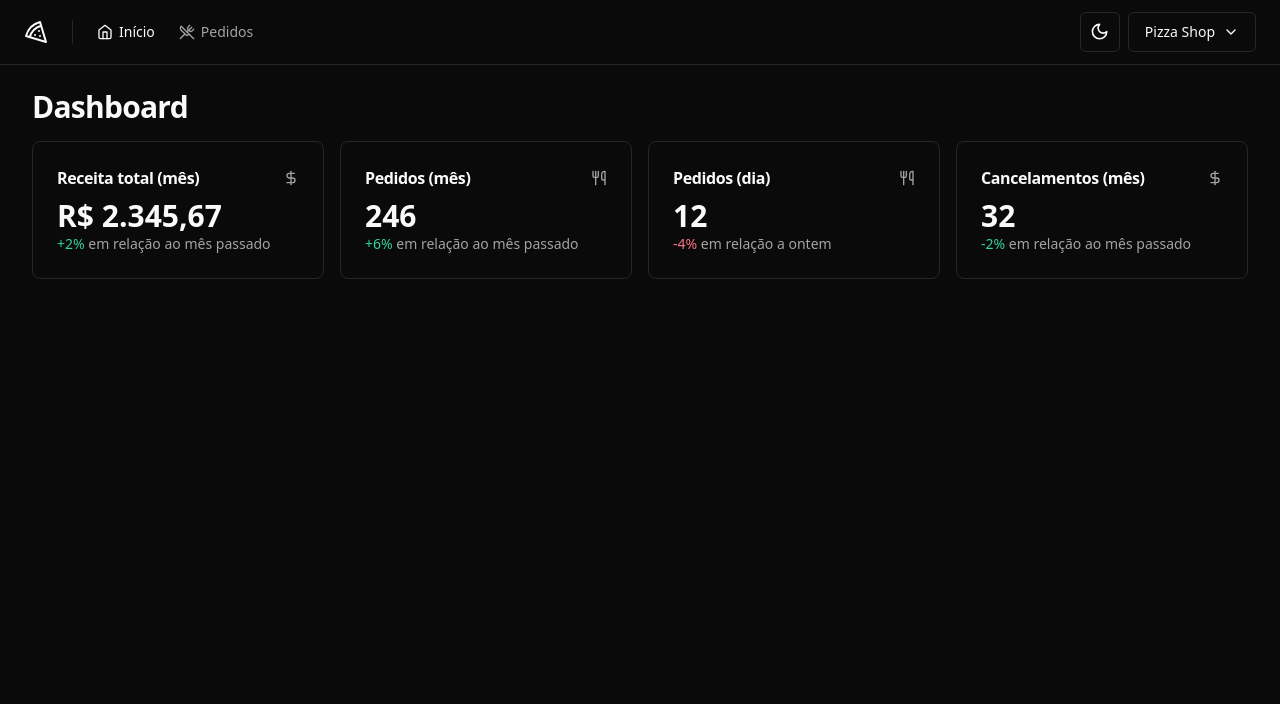
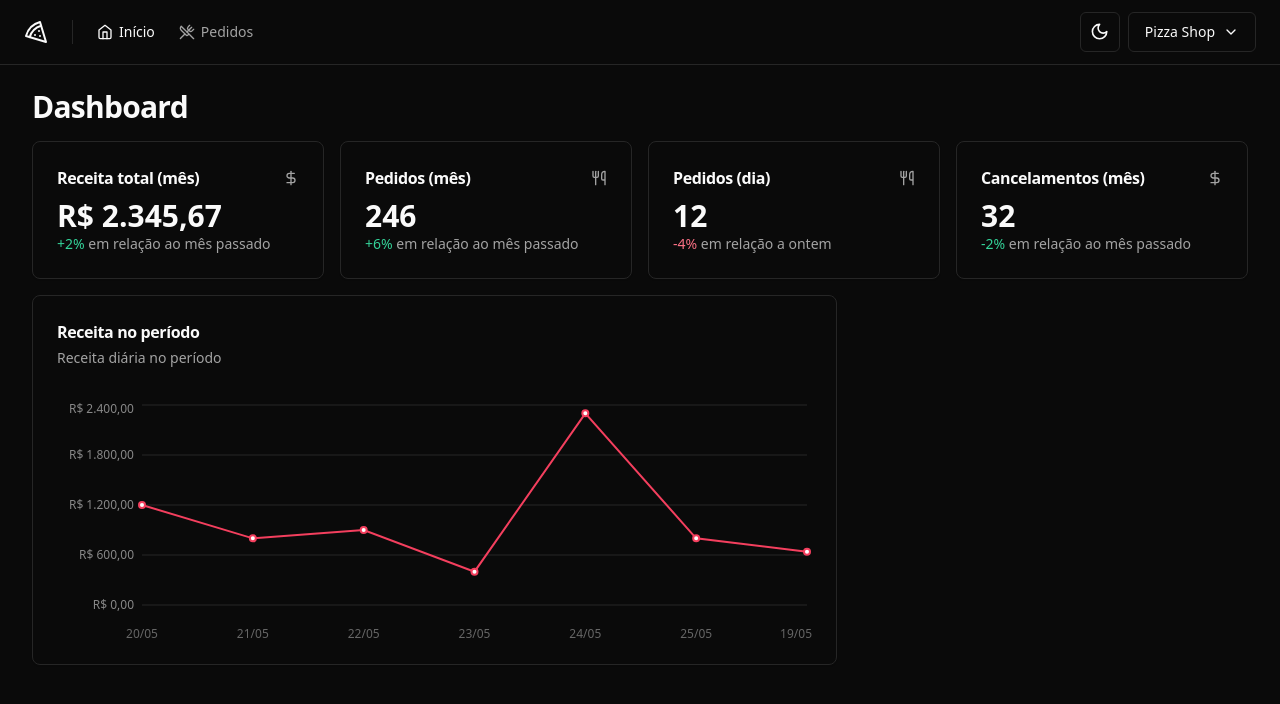
Before and after one commit to samuel-cabral/pizzashop-web, a React app: page / in a window 1280 px wide. Shown: the top 704 px of the page. Built offline with nearby package versions, Linux system fonts and the light colour scheme; the HTML template or start-up script is replaced by a standard one.

Commit message:
feat: revenue graph in a period

```diff
--- a/package.json
+++ b/package.json
@@ -27,6 +27,7 @@
     "react-helmet-async": "^2.0.4",
     "react-hook-form": "^7.51.0",
     "react-router-dom": "^6.22.2",
+    "recharts": "2.12.7",
     "sonner": "^1.4.3",
     "sort-by": "^1.2.0",
     "tailwind-merge": "^2.2.1",
--- a/src/pages/app/dashboard/dashboard.tsx
+++ b/src/pages/app/dashboard/dashboard.tsx
@@ -4,6 +4,7 @@ import { DayOrdersAmountCard } from './day-orders-amount-card'
 import { MonthCanceledOrdersAmountCard } from './month-canceled-orders-amount-card'
 import { MonthOrdersAmountCard } from './month-orders-amount-card'
 import { MonthRevenueCard } from './month-revenue-card'
+import { RevenueChart } from './revenue-chart'
 
 export function Dashboard() {
   return (
@@ -18,6 +19,10 @@ export function Dashboard() {
           <DayOrdersAmountCard />
           <MonthCanceledOrdersAmountCard />
         </div>
+
+        <div className="grid grid-cols-9 gap-4">
+          <RevenueChart />
+        </div>
       </div>
     </>
   )
--- /dev/null
+++ b/src/pages/app/dashboard/revenue-chart.tsx
@@ -0,0 +1,79 @@
+import {
+  CartesianGrid,
+  Line,
+  LineChart,
+  ResponsiveContainer,
+  Tooltip,
+  XAxis,
+  YAxis,
+} from 'recharts'
+import colors from 'tailwindcss/colors'
+
+import {
+  Card,
+  CardContent,
+  CardDescription,
+  CardHeader,
+  CardTitle,
+} from '@/components/ui/card'
+
+const data = [
+  { date: '20/05', revenue: 1200 },
+  { date: '21/05', revenue: 800 },
+  { date: '22/05', revenue: 900 },
+  { date: '23/05', revenue: 400 },
+  { date: '24/05', revenue: 2300 },
+  { date: '25/05', revenue: 800 },
+  { date: '19/05', revenue: 640 },
+]
+
+export function RevenueChart() {
+  return (
+    <Card className="col-span-6">
+      <CardHeader className="flex-row items-center justify-between pb-8">
+        <div className="space-y-1">
+          <CardTitle className="text-base">Receita no período</CardTitle>
+          <CardDescription>Receita diária no período</CardDescription>
+        </div>
+      </CardHeader>
+      <CardContent>
+        <ResponsiveContainer width="100%" height={240}>
+          <LineChart data={data} style={{ fontSize: 12 }}>
+            <XAxis dataKey="date" tickLine={false} axisLine={false} dy={16} />
+            <YAxis
+              stroke="#888"
+              axisLine={false}
+              tickLine={false}
+              width={80}
+              tickFormatter={(value: number) =>
+                value.toLocaleString('pt-BR', {
+                  style: 'currency',
+                  currency: 'BRL',
+                })
+              }
+            />
+
+            <CartesianGrid vertical={false} className="stroke-muted" />
+
+            <Line
+              type="linear"
+              strokeWidth={2}
+              dataKey="revenue"
+              stroke={colors.rose[500]}
+            />
+
+            <Tooltip
+              labelClassName="text-[#888]"
+              formatter={(value) =>
+                Number(value).toLocaleString('pt-BR', {
+                  style: 'currency',
+                  currency: 'BRL',
+                })
+              }
+            />
+          </LineChart>
+        </ResponsiveContainer>
+      </CardContent>
+    </Card>
+  )
+}
```
Also changed, not shown: 1 other file (tests, documents, lock files or other folders).
